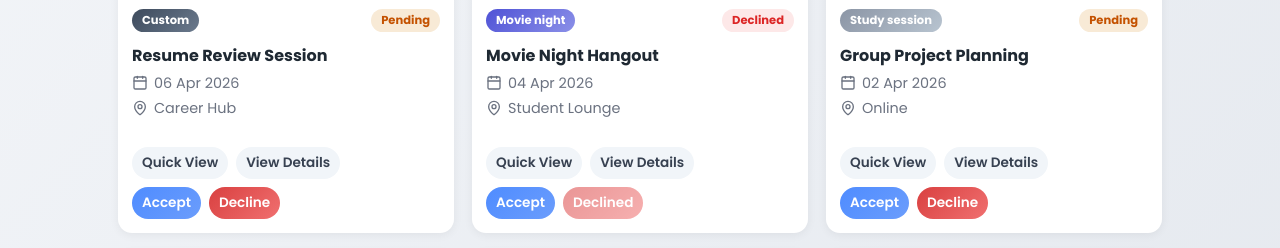
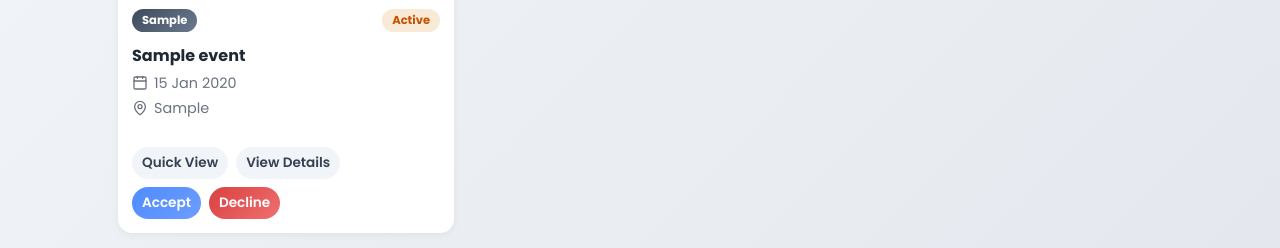
Before and after one commit to Gg1803/CITS3403-Group-project, a Flask app: page /invitations in a window 1280 px wide. Shown: the part 670-918 px from the top of the page. Run offline with Flask 3, Linux system fonts and the light colour scheme; a user stored in the database is signed in; tables that the repository leaves empty hold one stand-in row (values such as "Sample post").

Commit message:
Implement real invitation system with pending/accept/decline flow

```diff
--- a/app.py
+++ b/app.py
@@ -92,7 +92,10 @@ def discover():
 def event_details(event_id):
     event = Event.query.get_or_404(event_id)
     participants = Participant.query.filter_by(event_id=event_id).all()
-    invitations = Invitation.query.filter_by(event_id=event_id).all()
+    pending_invitations = Invitation.query.filter_by(
+        event_id=event_id,
+        status="pending"
+    ).all()
     tasks = Task.query.filter_by(event_id=event_id).all()
     timelines = Timeline.query.filter_by(event_id=event_id).order_by(Timeline.order.asc()).all()
     polls = Poll.query.filter_by(event_id=event_id).all()
@@ -101,7 +104,7 @@ def event_details(event_id):
         "event_details.html",
         event=event,
         participants=participants,
-        invitations=invitations,
+        pending_invitations=pending_invitations,
         tasks=tasks,
         timelines=timelines,
         polls=polls
@@ -110,7 +113,10 @@ def event_details(event_id):
 @app.route("/invitations")
 @login_required
 def invitations():
-    invites = Invitation.query.filter_by(user_id=current_user.id).all()
+    invites = Invitation.query.filter_by(
+        user_id=current_user.id,
+        status="pending"
+    ).all()
     return render_template("invitation_page.html", invitations=invites)
 
 @app.route("/profile")
@@ -255,22 +261,126 @@ def get_participants(event_id):
         "id": r.id, "username": r.user.username
     } for r in rows])
 
-@app.route("/event/<int:event_id>/participants", methods=["POST"])
+# AJAX - INVITE USER
+@app.route("/event/<int:event_id>/invite", methods=["POST"])
 @login_required
-def add_participant(event_id):
+def invite_user(event_id):
     data  = request.get_json()
     email = data.get("email")
-    user  = User.query.filter_by(email=email).first()
+
+    user = User.query.filter_by(email=email).first()
     if not user:
         return jsonify({"error": "User not found"}), 404
+
+    # check existing invitation
+    existing_invite = Invitation.query.filter_by(
+        user_id=user.id, event_id=event_id
+    ).first()
+
+    if existing_invite:
+        return jsonify({"error": "Already invited"}), 400
+
+    # check already participant
+    existing_participant = Participant.query.filter_by(
+        user_id=user.id, event_id=event_id
+    ).first()
+
+    if existing_participant:
+        return jsonify({"error": "Already a participant"}), 400
+
+    invitation = Invitation(
+        user_id=user.id,
+        event_id=event_id,
+        status="pending"
+    )
+
+    db.session.add(invitation)
+    db.session.commit()
+
+    return jsonify({
+        "id": invitation.id,
+        "username": user.username,
+        "status": invitation.status
+    })
+
+# AJAX - GET PENDING INVITATIONS FOR EVENT
+@app.route("/event/<int:event_id>/pending-invitations", methods=["GET"])
+@login_required
+def get_pending_invitations(event_id):
+    invitations = Invitation.query.filter_by(
+        event_id=event_id,
+        status="pending"
+    ).all()
+    return jsonify([{
+        "id": inv.id,
+        "username": inv.user.username,
+        "status": inv.status
+    } for inv in invitations])
+
+# AJAX - GET INVITATIONS DATA (for the invitation page)
+@app.route("/invitations/data")
+@login_required
+def get_invitations_data():
+    invites = Invitation.query.filter_by(
+        user_id=current_user.id
+    ).all()
+
+    result = []
+    for inv in invites:
+        event = inv.event
+        result.append({
+            "id": inv.id,
+            "event_id": event.id,
+            "event_title": event.title,
+            "event_type": event.event_type,
+            "event_date": event.event_date.strftime("%Y-%m-%d") if event.event_date else None,
+            "location": event.location,
+            "description": event.description,
+            "status": inv.status  # "pending", "accepted", "declined"
+        })
+
+    return jsonify(result)
+
+@app.route("/invitations/<int:invitation_id>/accept", methods=["POST"])
+@login_required
+def accept_invitation(invitation_id):
+    invitation = Invitation.query.get_or_404(invitation_id)
+
+    if invitation.user_id != current_user.id:
+        return jsonify({"error": "Unauthorised"}), 403
+
+    # update status
+    invitation.status = "accepted"
+
+    # create participant
     existing = Participant.query.filter_by(
-        user_id=user.id, event_id=event_id).first()
-    if existing:
-        return jsonify({"error": "Already a participant"}), 400
-    p = Participant(user_id=user.id, event_id=event_id)
-    db.session.add(p)
+        user_id=current_user.id,
+        event_id=invitation.event_id
+    ).first()
+
+    if not existing:
+        participant = Participant(
+            user_id=current_user.id,
+            event_id=invitation.event_id
+        )
+        db.session.add(participant)
+
     db.session.commit()
-    return jsonify({"id": p.id, "username": user.username})
+
+    return jsonify({"success": True})
+
+@app.route("/invitations/<int:invitation_id>/decline", methods=["POST"])
+@login_required
+def decline_invitation(invitation_id):
+    invitation = Invitation.query.get_or_404(invitation_id)
+
+    if invitation.user_id != current_user.id:
+        return jsonify({"error": "Unauthorised"}), 403
+
+    invitation.status = "declined"
+    db.session.commit()
+
+    return jsonify({"success": True})
 
 @app.route("/participants/<int:participant_id>", methods=["DELETE"])
 @login_required
--- a/static/js/invitation_page.js
+++ b/static/js/invitation_page.js
@@ -28,6 +28,9 @@ const tabButtons = document.querySelectorAll(".tab-btn");
 let activeTab = "all";
 let selectedModalEventId = null;
 
+// Real invitations from backend
+let invitations = [];
+
 /* Gradient map (mirrors dashboard exactly) */
 const gradientMap = {
   "Beach day":      "gradient-teal",
@@ -42,78 +45,23 @@ const gradientMap = {
   "Custom":         "gradient-dark"
 };
 
-/* Sample data */
-let invitations = [
-  {
-    id: 1,
-    type: "Beach day",
-    name: "Beach Day Bonanza",
-    description: "Enjoy a fun beach day with games, snacks, and relaxed group activities.",
-    date: "2026-03-25",
-    location: "Cottesloe Beach",
-    participants: 14,
-    status: "pending",
-    image: "https://images.unsplash.com/photo-1507525428034-b723cf961d3e?auto=format&fit=crop&w=800&q=80"
-  },
-  {
-    id: 2,
-    type: "Study session",
-    name: "Frontend Study Jam",
-    description: "Review UI pages, discuss pull requests, and align styling across the project.",
-    date: "2026-03-28",
-    location: "UWA Library",
-    participants: 8,
-    status: "pending",
-    image: "https://images.unsplash.com/photo-1516321318423-f06f85e504b3?auto=format&fit=crop&w=800&q=80"
-  },
-  {
-    id: 3,
-    type: "Sport events",
-    name: "Friday Futsal Meetup",
-    description: "Join a friendly futsal session and meet other students after class.",
-    date: "2026-03-30",
-    location: "UWA Sports Centre",
-    participants: 18,
-    status: "joined",
-    image: "https://images.unsplash.com/photo-1517649763962-0c623066013b?auto=format&fit=crop&w=800&q=80"
-  },
-  {
-    id: 4,
-    type: "Study session",
-    name: "Group Project Planning",
-    description: "Plan tasks, issues, code reviews, and upcoming frontend pages.",
-    date: "2026-04-02",
-    location: "Online",
-    participants: 5,
-    status: "pending",
-    image: "https://images.unsplash.com/photo-1522202176988-66273c2fd55f?auto=format&fit=crop&w=800&q=80"
-  },
-  {
-    id: 5,
-    type: "Movie night",
-    name: "Movie Night Hangout",
-    description: "Casual evening with snacks, movie voting, and team relaxation time.",
-    date: "2026-04-04",
-    location: "Student Lounge",
-    participants: 12,
-    status: "declined",
-    image: "https://images.unsplash.com/photo-1489599849927-2ee91cede3ba?auto=format&fit=crop&w=800&q=80"
-  },
-  {
-    id: 6,
-    type: "Custom",
-    name: "Resume Review Session",
-    description: "Improve resume wording, internship highlights, and project descriptions.",
-    date: "2026-04-06",
-    location: "Career Hub",
-    participants: 6,
-    status: "pending",
-    image: "https://images.unsplash.com/photo-1454165804606-c3d57bc86b40?auto=format&fit=crop&w=800&q=80"
-  }
-];
+/* Image map – same as discover page */
+const imageMap = {
+  "Beach day":      "https://images.unsplash.com/photo-1507525428034-b723cf961d3e?auto=format&fit=crop&w=800&q=80",
+  "House party":    "https://images.unsplash.com/photo-1517457373958-b7bdd4587205?auto=format&fit=crop&w=800&q=80",
+  "Game night":     "https://images.unsplash.com/photo-1610890716171-6b1bb98ffd09?auto=format&fit=crop&w=800&q=80",
+  "Hiking/Outdoor": "https://images.unsplash.com/photo-1551632811-561732d1e306?auto=format&fit=crop&w=800&q=80",
+  "Study session":  "https://images.unsplash.com/photo-1522202176988-66273c2fd55f?auto=format&fit=crop&w=800&q=80",
+  "Sport events":   "https://images.unsplash.com/photo-1574629810360-7efbbe195018?auto=format&fit=crop&w=800&q=80",
+  "Food/dining":    "https://images.unsplash.com/photo-1528605248644-14dd04022da1?auto=format&fit=crop&w=800&q=80",
+  "Movie night":    "https://images.unsplash.com/photo-1489599849927-2ee91cede3ba?auto=format&fit=crop&w=800&q=80",
+  "Concert/music":  "https://images.unsplash.com/photo-1470225620780-dba8ba36b745?auto=format&fit=crop&w=800&q=80",
+  "Custom":         "https://images.unsplash.com/photo-1521737604893-d14cc237f11d?auto=format&fit=crop&w=800&q=80"
+};
 
 /* Helpers */
 function formatDate(dateString) {
+  if (!dateString) return "-";
   const date = new Date(dateString);
   return date.toLocaleDateString("en-GB", { day: "2-digit", month: "short", year: "numeric" });
 }
@@ -130,7 +78,7 @@ function getGradient(type) {
 }
 
 function getStatusClass(status) {
-  if (status === "joined")   return "status-joined";
+  if (status === "accepted") return "status-joined";
   if (status === "declined") return "status-declined";
   return "status-pending";
 }
@@ -142,7 +90,7 @@ function getStatusLabel(status) {
 /* Summary */
 function updateSummary(filtered) {
   totalInvitations.textContent = invitations.length;
-  joinedCount.textContent      = invitations.filter(i => i.status === "joined").length;
+  joinedCount.textContent      = invitations.filter(i => i.status === "accepted").length;
   pendingCount.textContent     = invitations.filter(i => i.status === "pending").length;
   declinedCount.textContent    = invitations.filter(i => i.status === "declined").length;
   resultsCount.textContent     = filtered.length;
@@ -162,12 +110,11 @@ function openModalForEvent(item) {
     <div class="modal-meta-box"><strong>Date:</strong> ${formatDate(item.date)}</div>
     <div class="modal-meta-box"><strong>Location:</strong> ${item.location}</div>
     <div class="modal-meta-box"><strong>Description:</strong> ${item.description}</div>
-    <div class="modal-meta-box"><strong>Participants:</strong> ${item.participants}</div>
   `;
 
-  modalJoinBtn.textContent = item.status === "joined" ? "Accepted" : "Accept";
-  modalJoinBtn.disabled    = item.status === "joined" || item.status === "declined";
-  modalDetailLink.href = `/event-details?id=${item.id}`;
+  modalJoinBtn.textContent = item.status === "accepted" ? "Accepted" : "Accept";
+  modalJoinBtn.disabled    = item.status === "accepted" || item.status === "declined";
+  modalDetailLink.href = `/event-details/${item.eventId}`;
 
   detailModal.classList.remove("hidden");
 }
@@ -217,8 +164,8 @@ function renderInvitations() {
     const card = document.createElement("article");
     card.className = "invitation-card";
 
-    const joined  = item.status === "joined";
-    const declined = item.status === "declined";
+    const isAccepted = item.status === "accepted";
+    const isDeclined = item.status === "declined";
 
     card.innerHTML = `
       <img src="${item.image}" alt="${item.name}" class="card-banner" />
@@ -237,8 +184,8 @@ function renderInvitations() {
           <button class="btn-view-details" type="button">View Details</button>
         </div>
         <div class="footer-row-bottom">
-          <button class="btn-accept"  type="button" ${joined ? "disabled" : ""}>${joined ? "Accepted" : "Accept"}</button>
-          <button class="btn-decline" type="button" ${declined ? "disabled" : ""}>${declined ? "Declined" : "Decline"}</button>
+          <button class="btn-accept"  type="button" ${isAccepted || isDeclined ? "disabled" : ""}>${isAccepted ? "Accepted" : "Accept"}</button>
+          <button class="btn-decline" type="button" ${isAccepted || isDeclined ? "disabled" : ""}>${isDeclined ? "Declined" : "Decline"}</button>
         </div>
       </div>
     `;
@@ -251,21 +198,32 @@ function renderInvitations() {
     quickViewBtn.addEventListener("click", () => openModalForEvent(item));
 
     viewDetailBtn.addEventListener("click", () => {
-      goTo(`/event-details?id=${item.id}`);
+      goTo(`/event-details/${item.eventId}`);
     });
 
-    acceptBtn.addEventListener("click", () => {
-      item.status = "joined";
+    acceptBtn.addEventListener("click", async () => {
+      const res = await fetch(`/invitations/${item.id}/accept`, { method: "POST" });
+      const data = await res.json();
+      if (data.error) {
+        showToast(data.error);
+        return;
+      }
+      item.status = "accepted";
       renderInvitations();
       showToast("Invitation accepted!");
     });
 
-    declineBtn.addEventListener("click", () => {
-      if (item.status !== "declined") {
-        item.status = "declined";
-        renderInvitations();
-        showToast("Invitation declined.");
+    declineBtn.addEventListener("click", async () => {
+      if (item.status === "declined") return;
+      const res = await fetch(`/invitations/${item.id}/decline`, { method: "POST" });
+      const data = await res.json();
+      if (data.error) {
+        showToast(data.error);
+        return;
       }
+      item.status = "declined";
+      renderInvitations();
+      showToast("Invitation declined.");
     });
 
     invitationGrid.appendChild(card);
@@ -276,10 +234,17 @@ function renderInvitations() {
 }
 
 /* Modal listeners */
-modalJoinBtn.addEventListener("click", () => {
+modalJoinBtn.addEventListener("click", async () => {
   const selected = invitations.find(i => i.id === selectedModalEventId);
-  if (!selected || selected.status === "joined") return;
-  selected.status = "joined";
+  if (!selected || selected.status === "accepted" || selected.status === "declined") return;
+
+  const res = await fetch(`/invitations/${selected.id}/accept`, { method: "POST" });
+  const data = await res.json();
+  if (data.error) {
+    showToast(data.error);
+    return;
+  }
+  selected.status = "accepted";
   closeModal();
   renderInvitations();
   showToast("Invitation accepted!");
@@ -304,6 +269,32 @@ typeFilter.addEventListener("change",  renderInvitations);
 dateFilter.addEventListener("change",  renderInvitations);
 sortFilter.addEventListener("change",  renderInvitations);
 
+/* Load invitations from backend and map to the format the UI expects */
+async function loadInvitations() {
+  try {
+    const res = await fetch("/invitations/data");
+    if (!res.ok) throw new Error("Failed to load invitations");
+    const data = await res.json();
+
+    // Map backend data to the format the invitation page expects
+    invitations = data.map(inv => ({
+      id:          inv.id,                              // invitation id (for accept/decline API)
+      eventId:     inv.event_id,                        // event id (for navigation)
+      type:        inv.event_type || "Custom",
+      name:        inv.event_title,
+      description: inv.description || "No description provided.",
+      date:        inv.event_date,
+      location:    inv.location || "N/A",
+      status:      inv.status,                          // "pending", "accepted", "declined"
+      image:       imageMap[inv.event_type] || imageMap["Custom"]  // match discover page images
+    }));
+  } catch (err) {
+    console.error(err);
+    invitations = [];
+  }
+  renderInvitations();
+  lucide.createIcons();
+}
+
 /* Init */
-renderInvitations();
-lucide.createIcons();
+loadInvitations();
--- a/templates/event_details.html
+++ b/templates/event_details.html
@@ -15,7 +15,7 @@
   <link rel="stylesheet" href="{{ url_for('static', filename='css/event_details.css') }}">
 </head>
 
-<body data-event-id="{{ event.id }}"></body>
+<body data-event-id="{{ event.id }}">
 <div class="page-wrapper">
 
   <!-- TOPBAR -->
```
Also changed, not shown: static/css/event_details.css (+12 -0 lines), static/js/event_details.js (+34 -5 lines).
